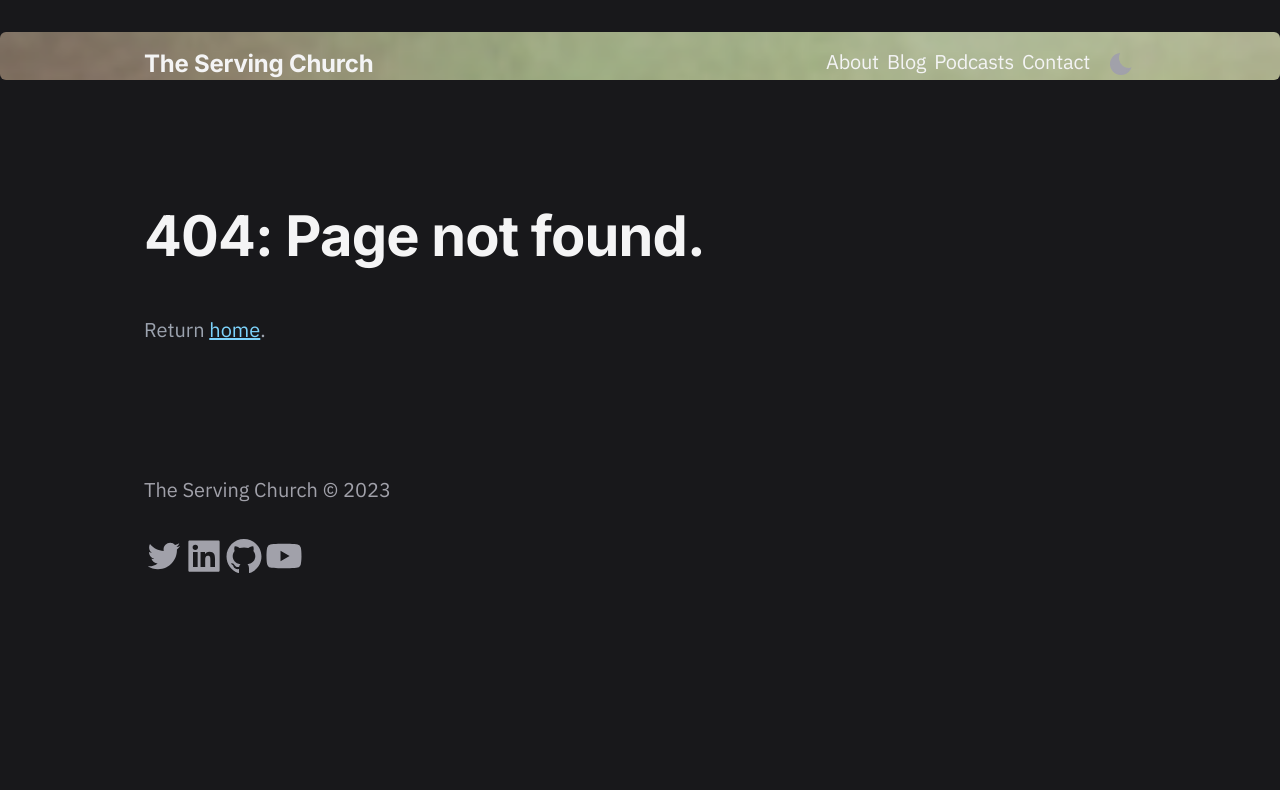
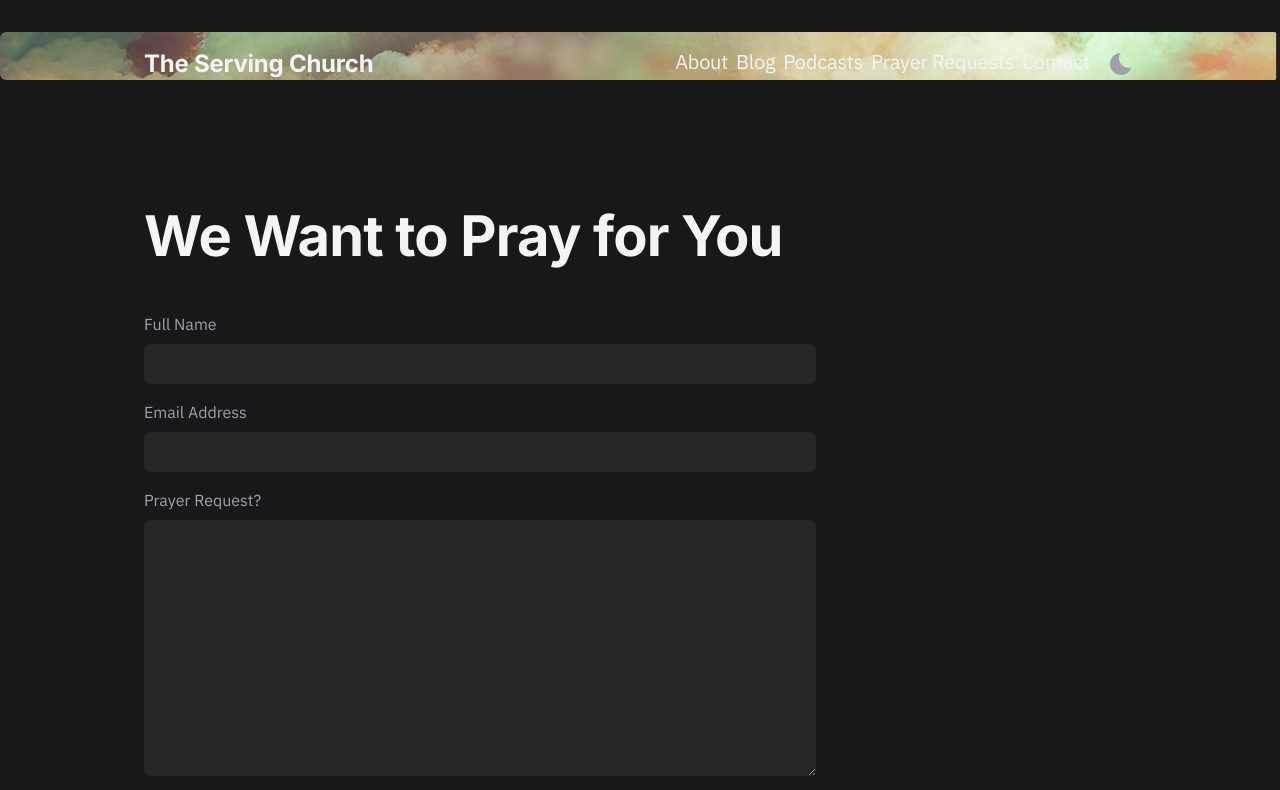
Before and after one commit to datfoosteve/ServingChurch, a Next.js app: page /prayer in a window 1280 px wide. Before the commit this address had no page. Shown: the top 790 px of the page. Built offline with nearby package versions, Linux system fonts and the light colour scheme.

Commit message:
prayer requests component

```diff
--- a/components/header.tsx
+++ b/components/header.tsx
@@ -29,6 +29,13 @@ export default function Header() {
               Podcasts
             </Link>
           </li>
+
+          <li>
+            <Link href="/prayer" className="hover:underline">
+              Prayer Requests
+            </Link>
+          </li>
+
           <li>
             <Link href="/contact" className="hover:underline">
               Contact
--- /dev/null
+++ b/components/prayer-form.tsx
@@ -0,0 +1,67 @@
+import { useForm, ValidationError } from "@formspree/react";
+
+export default function ContactForm() {
+  const [state, handleSubmit] = useForm("mdojozdp");
+
+  if (state.succeeded) {
+    return (
+      <p>
+       We are pleased to inform you that the prayer request form has been successfully submitted. Our team has received your request and we will be lifting you up in prayer.
+
+We understand that this may be a difficult time for you, and we want to assure you that you are not alone. Our community of believers is here to support you and we believe in the power of prayer.
+
+Please know that your request will be kept confidential and will only be shared with our prayer team. We ask that you continue to trust in the Lord and hold fast to your faith.
+
+If you would like to share any updates or further requests, please do not hesitate to reach out to us. We are here for you and we will continue to keep you in our prayers.
+
+Blessings,
+The Prayer Team.
+      </p>
+    );
+  }
+
+  return (
+    <form onSubmit={handleSubmit} className="max-w-2xl">
+      <label htmlFor="name" className="my-4 block">
+        Full Name
+        <input
+          id="name"
+          type="text"
+          name="name"
+          autoComplete="name"
+          className="mt-2 block w-full rounded-md border border-gray-500 bg-white p-2 shadow-sm dark:border-0 dark:bg-gray-800 dark:text-gray-100"
+        />
+      </label>
+      <ValidationError prefix="Name" field="name" errors={state.errors} />
+      <label htmlFor="email" className="my-4 block">
+        Email Address
+        <input
+          id="email"
+          type="email"
+          name="email"
+          autoComplete="email"
+          className="mt-2 block w-full rounded-md border border-gray-500 bg-white p-2 shadow-sm dark:border-0 dark:bg-gray-800 dark:text-gray-100"
+        />
+      </label>
+      <ValidationError prefix="Email" field="email" errors={state.errors} />
+      <label htmlFor="message" className="my-4 block">
+        Prayer Request?
+        <textarea
+          id="message"
+          name="message"
+          rows={10}
+          className="mt-2 block w-full rounded-md border border-gray-500 bg-white p-2 shadow-sm dark:border-0 dark:bg-gray-800 dark:text-gray-100"
+        />
+      </label>
+      <ValidationError prefix="Message" field="message" errors={state.errors} />
+      <button
+        type="submit"
+        disabled={state.submitting}
+        className="shadown-sm rounded-md bg-pink-600 bg-gradient-to-r from-purple-800 to-pink-600 px-4 py-2 font-display text-white"
+      >
+        Submit
+      </button>
+      <ValidationError errors={state.errors} />
+    </form>
+  );
+}
--- /dev/null
+++ b/pages/prayer.tsx
@@ -0,0 +1,28 @@
+import Head from "next/head";
+import Layout from "../components/layout";
+import ContactForm from "../components/prayer-form";
+
+export default function ContactPage() {
+  return (
+    <Layout>
+      <Head>
+        <title>Prayer Request</title>
+        <meta
+          name="description"
+          content="How can I help you? Get in touch with me."
+        />
+        <link rel="icon" href="/favicon.ico" />
+      </Head>
+
+      <header>
+        <h1 className="mx-auto mb-8 max-w-5xl px-4 text-4xl font-bold text-gray-900 dark:text-gray-100 md:mb-10 md:mt-32 md:text-5xl lg:mb-12 lg:text-[3.5rem]">
+          We Want to Pray for You
+        </h1>
+      </header>
+
+      <section className="mx-auto mb-16 max-w-5xl px-4">
+        <ContactForm />
+      </section>
+    </Layout>
+  );
+}
```
